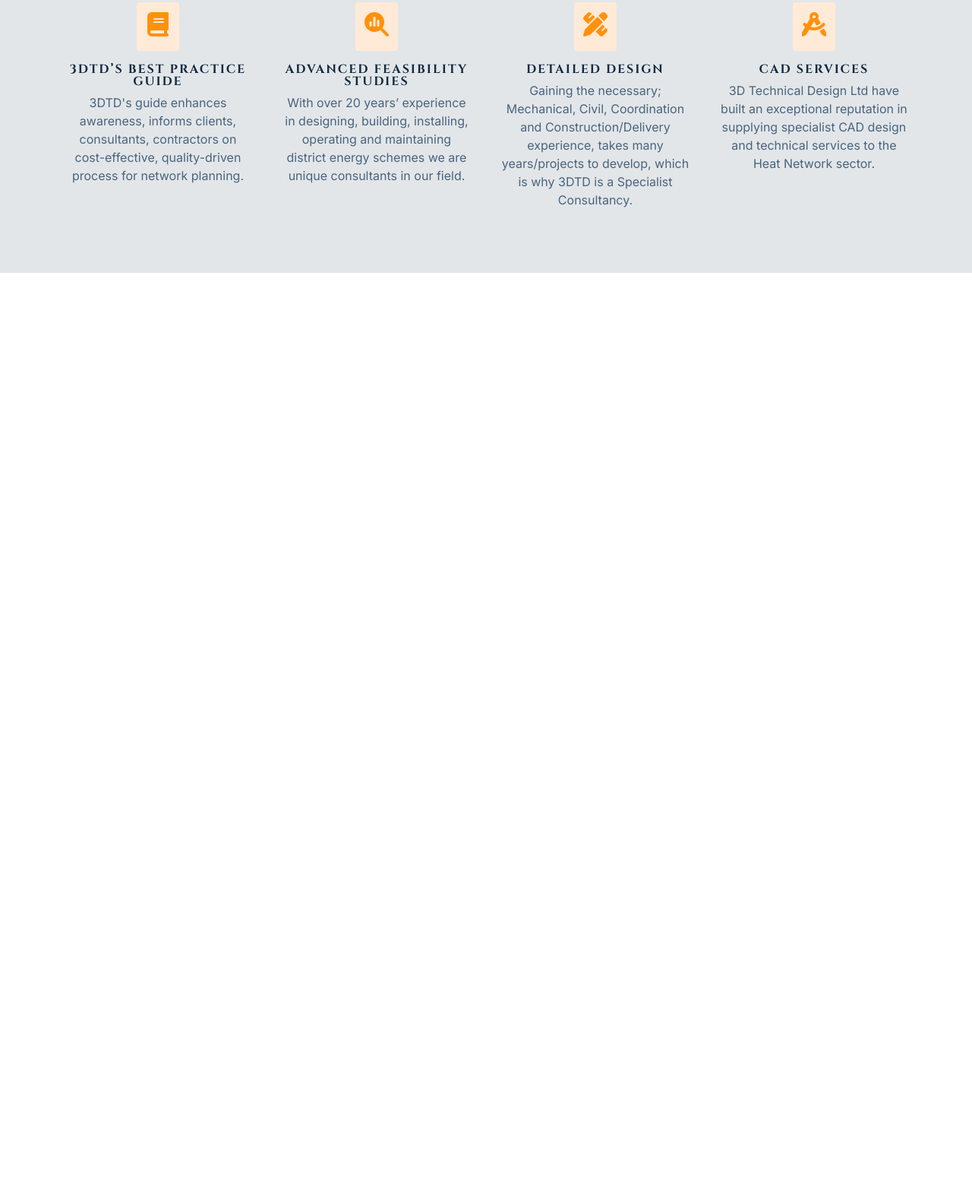
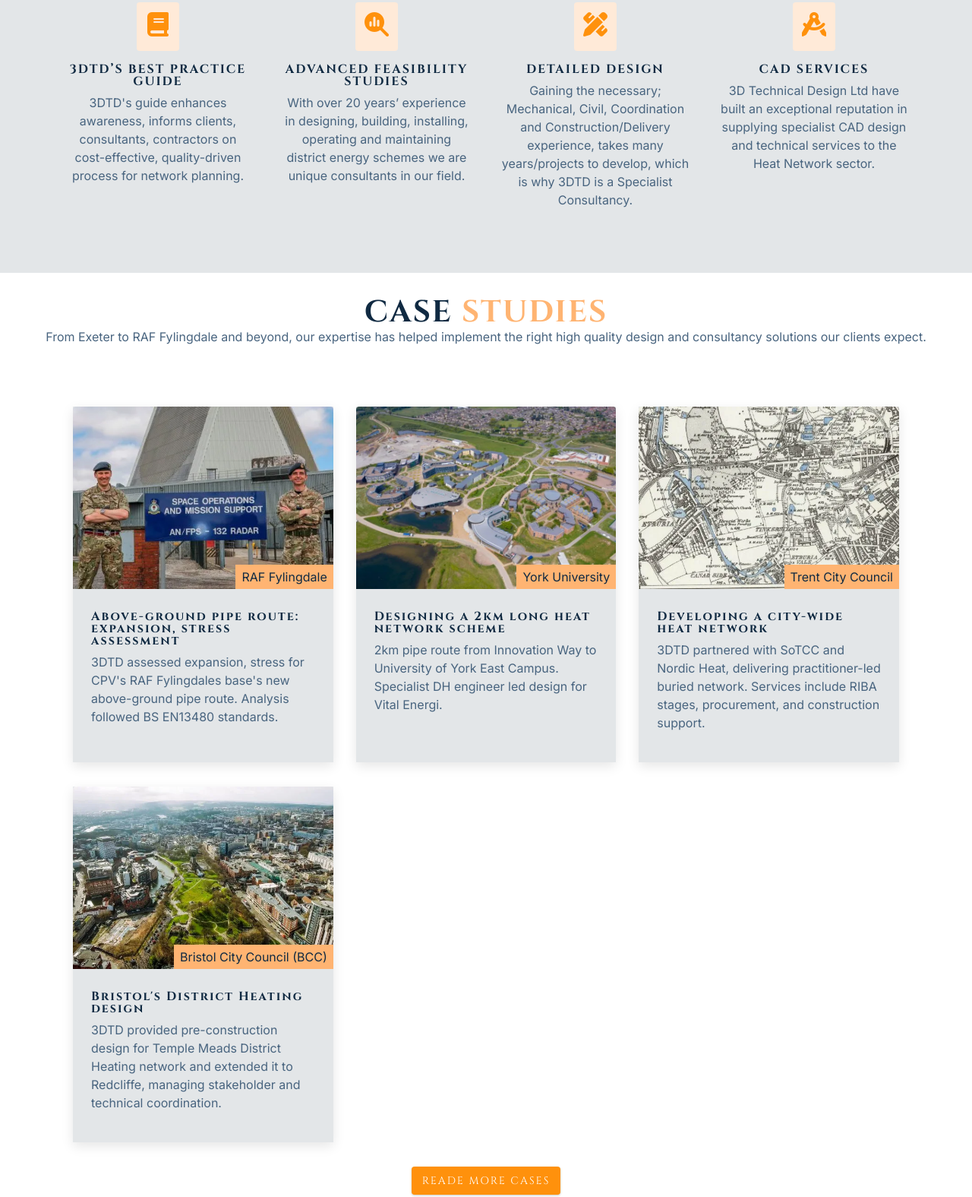
Before and after one commit to imnomee/3dtechnicaldesign_Minified, a plain HTML site: page index.html in a window 1280 px wide. Shown: the part 1926-3501 px from the top of the page at 76% size. Before the commit the page ends 2285 px from the top, so only its background shows below. Drawn offline with Linux system fonts and the light colour scheme.

Commit message:
case studies

```diff
--- a/index.html
+++ b/index.html
@@ -202,5 +202,93 @@
                 </div>
             </div>
         </section>
+        <section class="section case-studies" id="studies">
+            <div class="section-title">
+                <h2>case <span>studies</span></h2>
+                <p>
+                    From Exeter to RAF Fylingdale and beyond, our expertise has
+                    helped implement the right high quality design and
+                    consultancy solutions our clients expect.
+                </p>
+            </div>
+            <div class="studies-center section-center">
+                <article class="case-card">
+                    <div class="case-img-container">
+                        <img
+                            src="./images/case-studies/raf-flyingdale-low.jpeg"
+                            alt="raf-flyingdale image"
+                            class="case-img" />
+                        <p class="client">RAF Fylingdale</p>
+                    </div>
+                    <div class="case-info">
+                        <h4>
+                            Above-ground pipe route: expansion, stress
+                            assessment
+                        </h4>
+                        <p>
+                            3DTD assessed expansion, stress for CPV's RAF
+                            Fylingdales base's new above-ground pipe route.
+                            Analysis followed BS EN13480 standards.
+                        </p>
+                    </div>
+                </article>
+                <article class="case-card">
+                    <div class="case-img-container">
+                        <img
+                            src="./images/case-studies/York-University-low.jpeg"
+                            alt="york University image"
+                            class="case-img" />
+                        <p class="client">York University</p>
+                    </div>
+                    <div class="case-info">
+                        <h4>Designing a 2km long heat network scheme</h4>
+                        <p>
+                            2km pipe route from Innovation Way to University of
+                            York East Campus. Specialist DH engineer led design
+                            for Vital Energi.
+                        </p>
+                    </div>
+                </article>
+                <article class="case-card">
+                    <div class="case-img-container">
+                        <img
+                            src="./images/case-studies/TrentCity-low.jpeg"
+                            alt="raf-flyingdale image"
+                            class="case-img" />
+                        <p class="client">Trent City Council</p>
+                    </div>
+                    <div class="case-info">
+                        <h4>Developing a city-wide heat network</h4>
+                        <p>
+                            3DTD partnered with SoTCC and Nordic Heat,
+                            delivering practitioner-led buried network. Services
+                            include RIBA stages, procurement, and construction
+                            support.
+                        </p>
+                    </div>
+                </article>
+                <article class="case-card">
+                    <div class="case-img-container">
+                        <img
+                            src="./images/case-studies/Bristol-low.jpeg"
+                            alt="raf-flyingdale image"
+                            class="case-img" />
+                        <p class="client">Bristol City Council (BCC)</p>
+                    </div>
+                    <div class="case-info">
+                        <h4>Bristol's District Heating design</h4>
+                        <p>
+                            3DTD provided pre-construction design for Temple
+                            Meads District Heating network and extended it to
+                            Redcliffe, managing stakeholder and technical
+                            coordination.
+                        </p>
+                    </div>
+                </article>
+            </div>
+            <div class="case-btn">
+                <a href="#" class="btn">reade more cases</a>
+            </div>
+        </section>
     </body>
 </html>
--- a/styles.css
+++ b/styles.css
@@ -380,3 +380,67 @@ p {
         flex: 0 0 23%;
     }
 }
+
+/* case studies */
+.case-card {
+    transition: var(--transition);
+    background: var(--clr-grey-10);
+    box-shadow: var(--light-shadow);
+    margin-bottom: 2rem;
+}
+.case-card:hover {
+    box-shadow: var(--dark-shadow);
+    transform: scale(1.02);
+    border-bottom-right-radius: var(--border-radius);
+    border-bottom-left-radius: var(--border-radius);
+}
+
+.case-img-container {
+    position: relative;
+}
+.case-img {
+    height: 15rem;
+    object-fit: cover;
+    border-top-left-radius: var(--border-radius);
+    border-top-right-radius: var(--border-radius);
+}
+.client {
+    position: absolute;
+    bottom: 0;
+    right: 0;
+    background: var(--clr-primary-5);
+    margin-bottom: 0;
+    color: var(--clr-grey-1);
+    text-transform: capitalize;
+    padding: 0.25rem 0.5rem;
+}
+.case-info {
+    padding: 1.25rem 1.5rem;
+}
+.case-info h4 {
+    margin: 0.5rem;
+    margin-left: 0;
+}
+.case-btn {
+    text-align: center;
+}
+
+@media screen and (min-width: 768px) {
+    .studies-center {
+        display: flex;
+        flex-wrap: wrap;
+        justify-content: space-between;
+    }
+    .case-card {
+        flex: 0 0 49%;
+    }
+}
+
+@media screen and (min-width: 1170px) {
+    .studies-center {
+        max-width: 85vw;
+    }
+    .case-card {
+        flex: 0 0 31.5%;
+    }
+}
```
Also changed, not shown: images/case-studies/Bristol-low.jpeg (added), images/case-studies/TrentCity-low.jpeg (added), images/case-studies/York-University-low.jpeg (added), images/case-studies/raf-flyingdale-low.jpeg (added).
